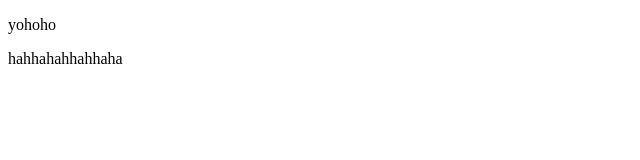
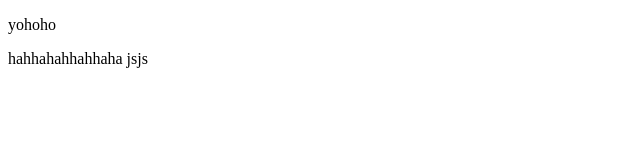
Before and after one commit to Saugatgit/localrepo, a plain HTML site: page index.html in a window 1280 px wide. Shown: the full height of the page, 0-640 px from the left. Drawn offline with Linux system fonts and the light colour scheme.

Commit message:
saugat3.1

```diff
--- a/index.html
+++ b/index.html
@@ -7,6 +7,6 @@
 </head>
 <body>
     <p> yohoho</p>
-    <p>hahhahahhahhaha</p>
+    <p>hahhahahhahhaha jsjs</p>
 </body>
 </html>
```
